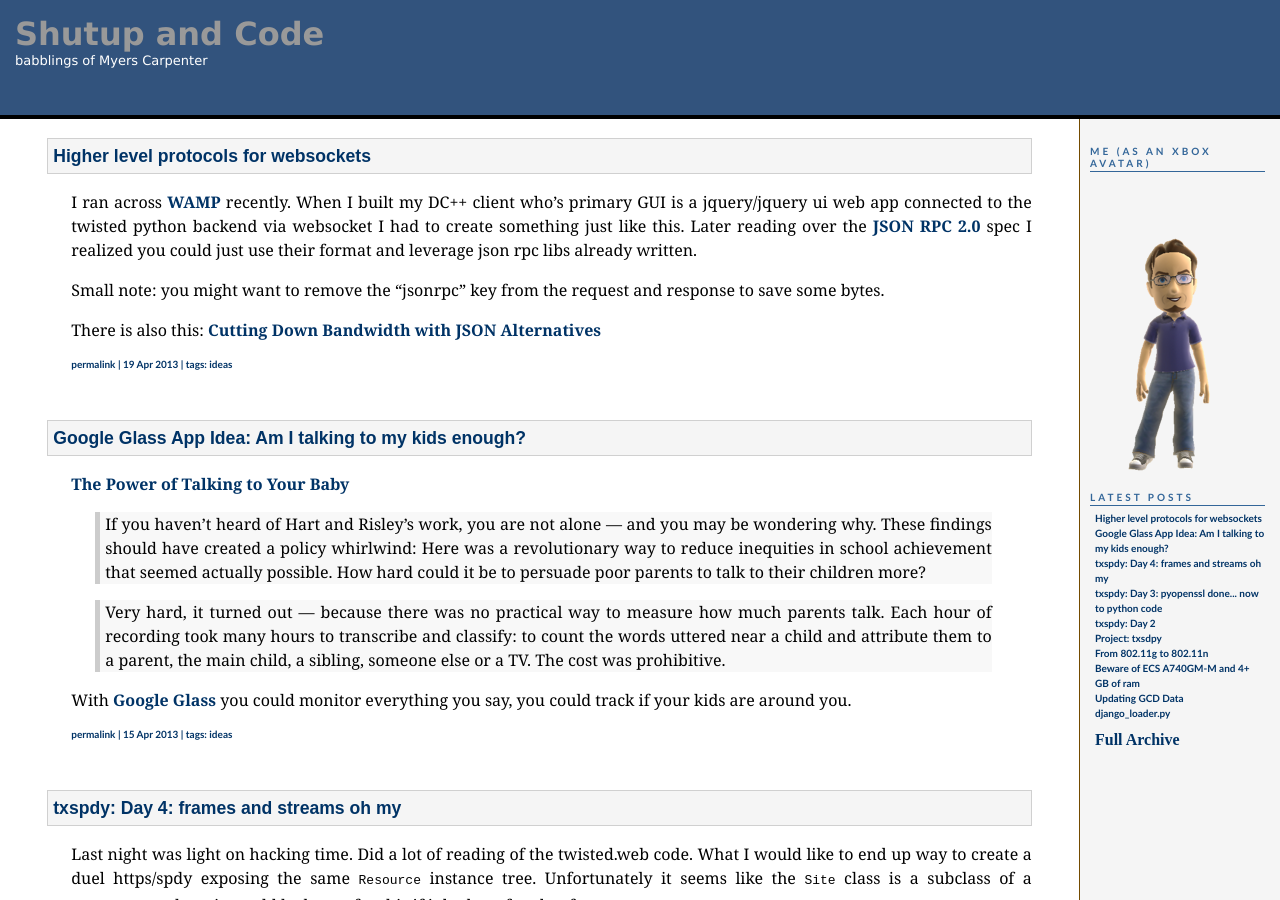
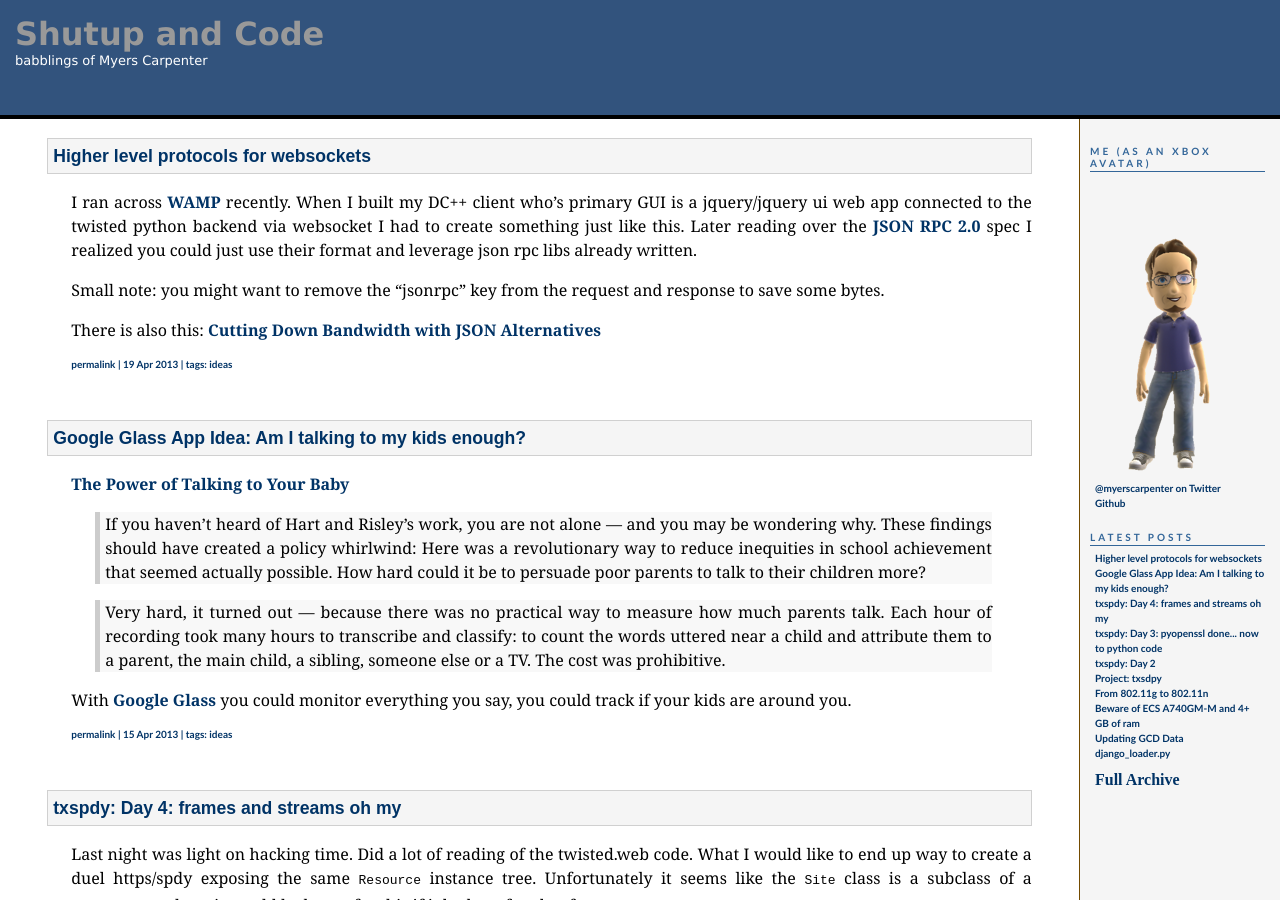
Before and after one commit to myers/myers.github.io, a Jekyll site: the page built from index.html, in a window 1280 px wide and 900 px high. Built offline with Jekyll 4.4.1, drawn with Linux system fonts in a browser that asks for light colours; Markdown is read by kramdown in place of the engine named in the settings.

Commit message:
add some rel='me' links

```diff
--- a/_layouts/default.html
+++ b/_layouts/default.html
@@ -29,6 +29,11 @@
     <div class="sidebar">
 <h2>Me (as an xbox avatar)</h2>
 <img src="/images/avatar-body.png" width="150" height="300" alt="silly xbox avatar" />
+
+<ul>
+  <li><a href="https://twitter.com/myerscarpenter" rel="me">@myerscarpenter on Twitter</a></li>
+  <li><a href="https://github.com/myers" rel="me">Github</a></li>
+</ul>
 
 <!-- <h2>Twitter</h2>
 <div id="twitter-feed">Wait for the silly javascript to load up...</div>
```
Also changed, not shown: _config.yml (line endings or trailing spaces).
